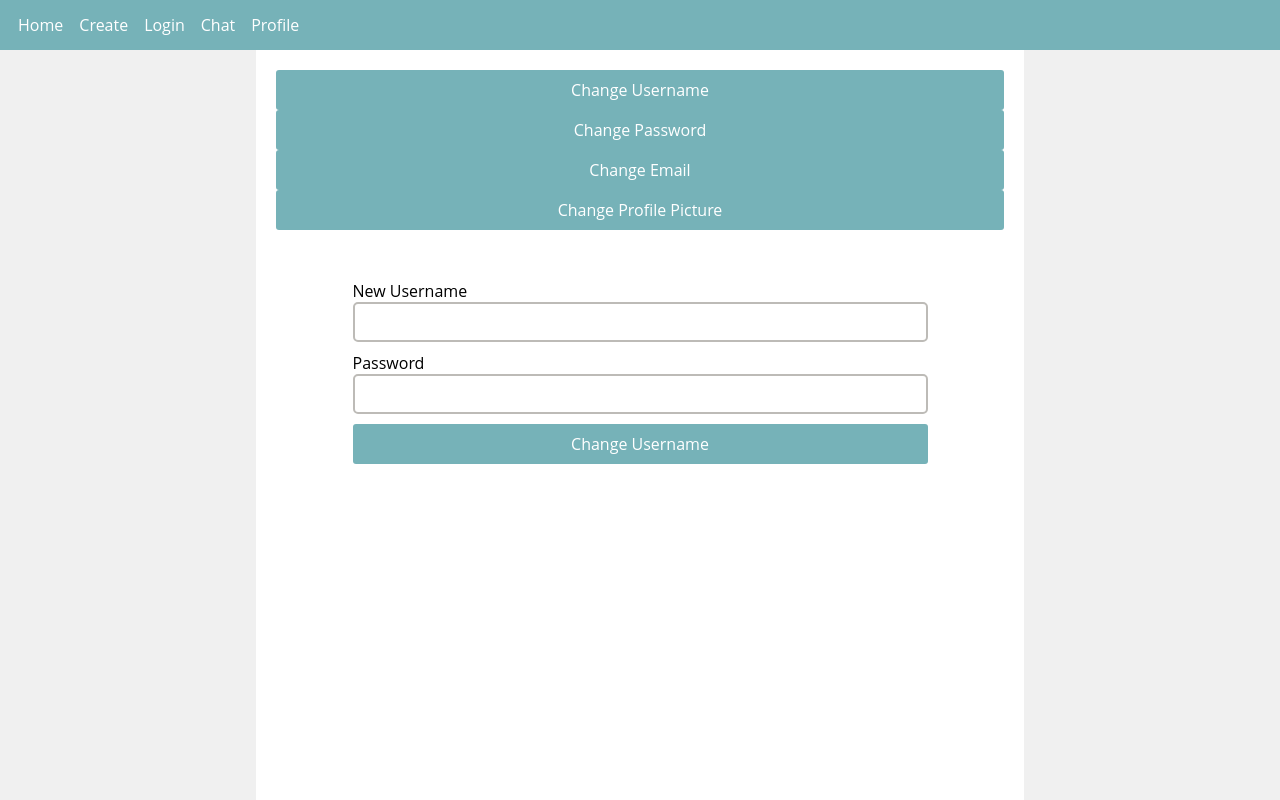
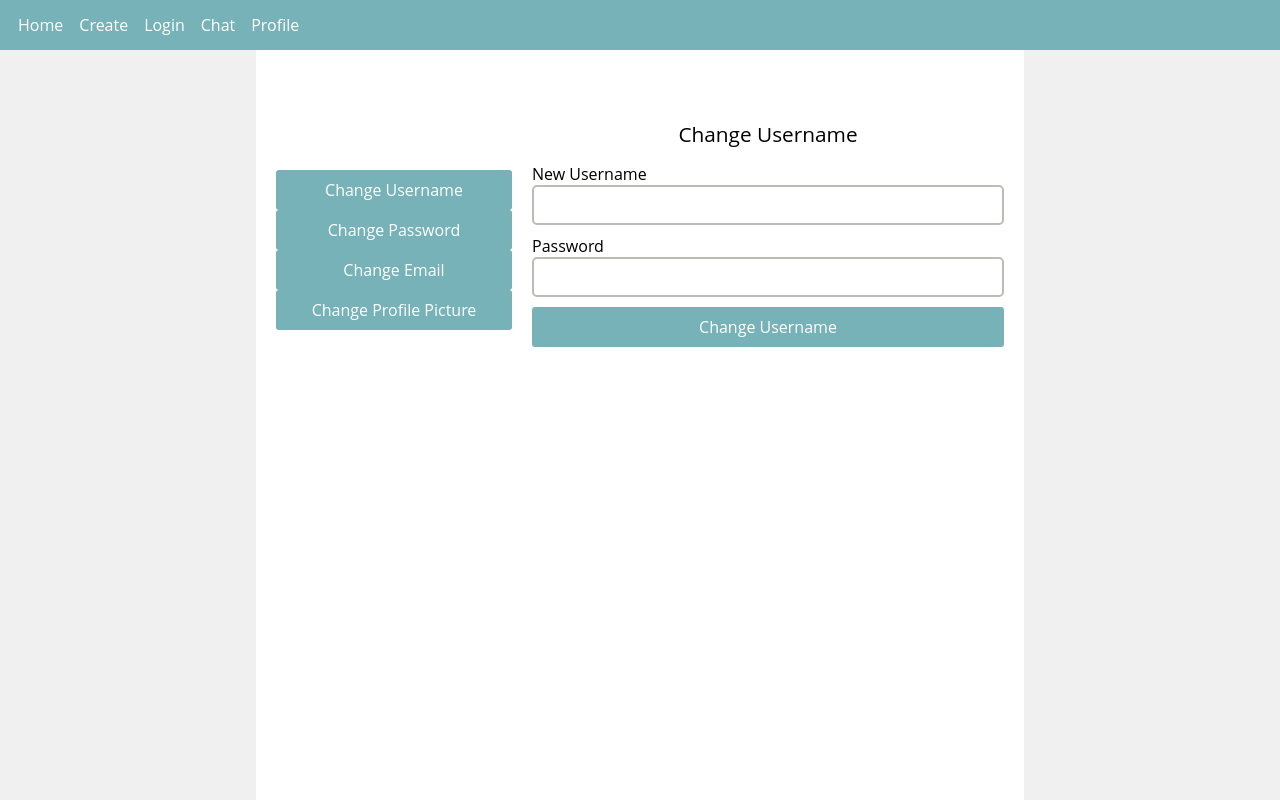
Before and after one commit to SimonZhao7/Blog-Page-React, a React (Create React App) app: page /settings in a window 1280 px wide. Built offline with nearby package versions, Linux system fonts and the light colour scheme.

Commit message:
UserSettings & Updated Error Component to Message

```diff
--- a/src/GlobalStyle.js
+++ b/src/GlobalStyle.js
@@ -44,11 +44,12 @@ export const ContentWrapper = styled.div`
     width: 100%;
     height: 100%;
     background: white;
-    padding: 20px;
+    padding: 10px;
     margin: auto;
 
     @media screen and (min-width: 768px) {
         width: 70%;
+        padding: 20px;
     }
 
     @media screen and (min-width: 1200px) {
@@ -113,6 +114,7 @@ export const Button = styled.button`
     border-radius: 3px;
     font-size: var(--fontReg);
     transition: background-color 0.25s;
+    ${props => props.extraStyle && props.extraStyle}
 
     display: flex;
     align-items: center;
--- a/src/components/Error/Error.styles.js
+++ b/src/components/Message/Message.styles.js
@@ -13,8 +13,8 @@ export const Wrapper = styled.ul`
 
 export const Alert = styled.div`
     width: 100%;
-    color: #721c24;
-    background: #f2dede;
+    color: ${props => props.type === 'error' ? '#721c24' : '#0f5132'};
+    background: ${props => props.type === 'error' ? '#f2dede' : '#d1e7dd'};
     padding: 15px;
     border-radius: 5px;
     margin-bottom: 10px;
--- /dev/null
+++ b/src/components/Message/index.js
@@ -0,0 +1,22 @@
+import React from 'react';
+import { Alert, Wrapper } from './Message.styles';
+
+
+const Message = ({ type, errors, message, nonField }) => (
+    <>
+    {errors &&
+        errors.map((error, index) => {
+            if (nonField) {
+                return <Alert key={index} type='error'>{error}</Alert>
+            } else {
+                return <Wrapper key={index}>* {error}</Wrapper>
+            }
+        }
+    )}
+    {message &&
+        <Alert type={type}>{message}</Alert>
+    }
+    </>
+)
+
+export default Message
--- a/src/context.js
+++ b/src/context.js
@@ -49,6 +49,7 @@ export const AppProvider = ({ children }) => {
                 closeSidebar,
                 handleSetUser,
                 removeUser,
+                handleFetchUser,
             }}>
             {children}
         </AppContext.Provider>
--- a/src/pages/Login/index.js
+++ b/src/pages/Login/index.js
@@ -1,7 +1,7 @@
 import React, { useState } from "react";
 import { Navigate } from "react-router-dom";
 import { useAppContext } from "../../context";
-import Error from "../../components/Error";
+import Message from "../../components/Message";
 import { Form, Button, FullWrapper } from '../../GlobalStyle';
 
 
@@ -48,7 +48,7 @@ const Login = () => {
         <FullWrapper>
             <Form onSubmit={handleSubmit}>
                 <legend>Login</legend>
-                <Error errors={errors.non_field_errors} nonField={true}/>
+                <Message errors={errors.non_field_errors} nonField={true}/>
                 <label>Username</label>
                 <input type='text' name='username' onChange={handleChange} required/>
                 <label>Password</label>
--- a/src/pages/Profile/Profile.styles.js
+++ b/src/pages/Profile/Profile.styles.js
@@ -8,6 +8,8 @@ export const UserContent = styled.div`
     img {
         width: 150px;
         height: 150px;
+        aspect-ratio: 1 / 1;
+        object-fit: cover;
         border-radius: 50%;
         border: var(--lightBlue) 2px solid;
 
--- /dev/null
+++ b/src/pages/UserSettings/UserSettings.styles.js
@@ -0,0 +1,56 @@
+import styled from 'styled-components';
+
+
+export const SettingsContent = styled.div`
+    display: block;
+    padding: 0;
+
+    form {
+        padding: 0;
+    }
+
+    legend {
+        font-size: 1.2rem;
+    }
+
+    @media screen and (min-width: 768px) {
+        width: 100%;
+        height: 100%;
+        display: flex;
+        gap: 20px;
+
+        form {
+            padding-top: 50px;
+            flex: 2;
+        }
+
+        button {
+            font-size: var(--fontSmall);
+        }
+
+        legend {
+            font-size: 1.2rem;
+        }
+    }
+
+    @media screen and (min-width: 1000px) {
+        button {
+            font-size: var(--fontReg);
+        }
+    }
+
+    @media screen and (min-width: 1200px) {
+        legend {
+            font-size: 1.3rem;
+        }
+    }
+`
+
+export const ButtonsWrapper = styled.div`
+    flex: 1;
+    padding: 100px 0 0 0;
+
+    @media screen and (max-width: 768px) {
+        padding: 0 0 10px 0;
+    }
+`
--- a/src/pages/UserSettings/index.js
+++ b/src/pages/UserSettings/index.js
@@ -1,52 +1,132 @@
 import React, { useState, useRef } from 'react';
+import { useAppContext } from '../../context';
+import Message from '../../components/Message';
 import { ContentWrapper, Form, Button } from '../../GlobalStyle';
+import { SettingsContent, ButtonsWrapper } from './UserSettings.styles';
 
 
 const UserSettings = () => {
-    const [type, setType] = useState('changeUsername')
+    const { user, token, handleFetchUser } = useAppContext()
+    const [formData, setFormData] = useState({})
+    const [errors, setErrors] = useState([])
+    const [message, setMessage] = useState('')
+    const [type, setType] = useState('change_username')
     const fileRef = useRef(null)
+
+    const handleChange = (event) => {
+        setFormData({
+            ...formData,
+            [event.target.name]: event.target.type === 'file' ? event.target.files[0] : event.target.value,
+        })
+        console.log(formData)
+    }
+
+    const handleSetType = (type) => {
+        setType(type)
+        setFormData({})
+        setErrors([])
+        setMessage()
+    }
+
+    const handleSubmit = async (e) => {
+        const submitData = new FormData()
+        Object.keys(formData).map(key => (
+            submitData.append(key, formData[key])
+        ))
+
+        e.preventDefault()
+
+        try {
+            const response = await fetch(`http://127.0.0.1:8000/api/CustomUserAPI/${user.id}/type=${type}/`, {
+                method: 'PUT',
+                headers: {
+                    Authorization: `Token ${token}`,
+                },
+                body: submitData
+            })
+            const data = await response.json()
+            if (response.status >= 200 && response.status <= 299) {
+                handleFetchUser(token)
+                setErrors([])
+                console.log(type)
+                switch (type) {
+                    case 'change_email':
+                        setMessage('You have successfully changed your email')
+                        break;
+                    case 'change_password':
+                        setMessage('You have successfully changed your password')
+                        break;
+                    case 'change_profile_picture':
+                        setMessage('You have successfully changed your profile picture')
+                        break;
+                    default:
+                        setMessage('You have successfully changed your username')
+                        break;
+                }
+            } else {
+                setErrors(data.non_field_errors)
+                setMessage()
+            }
+        } catch (error) {
+            console.log(error)
+        }
+    }
 
     const renderForm = (type) => {
         switch (type) {
-            case 'changeEmail':
+            case 'change_email':
                 return (
-                    <Form>
+                    <Form onSubmit={handleSubmit}>
+                        <legend>Change Email</legend>
+                        <Message errors={errors} nonField={true} />
+                        <Message message={message} nonField={true} />
                         <label>New Email</label>
-                        <input type='text' name='newEmail' required/>
+                        <input type='text' name='email' onChange={handleChange} required/>
                         <label>Password</label>
-                        <input type='password' name='password' required/>
-                        <Button>Change Email</Button>
+                        <input type='password' name='password' onChange={handleChange} required/>
+                        <Button type='submit'>Change Email</Button>
                     </Form>
                 )
-            case 'changePassword':
+            case 'change_password':
                 return (
-                    <Form>
+                    <Form onSubmit={handleSubmit}>
+                        <legend>Change Password</legend>
+                        <Message errors={errors} nonField={true} />
+                        <Message message={message} nonField={true} />
                         <label>Current Password</label>
-                        <input type='text' name='password' required/>
+                        <input type='password' name='password' onChange={handleChange} required/>
                         <label>New Password</label>
-                        <input type='password' name='newPassword' required/>
+                        <input type='password' name='new_password' onChange={handleChange} required/>
                         <label>Confirm New Password</label>
-                        <input type='password' name='newPassword2' required/>
-                        <Button>Change Password</Button>
+                        <input type='password' name='confirm_password' onChange={handleChange} required/>
+                        <Button type='submit'>Change Password</Button>
                     </Form>
                 )
-            case 'changeProfilePicture':
+            case 'change_profile_picture':
                 return (
-                    <Form>
+                    <Form onSubmit={handleSubmit} method='PUT' encType='multipart/form-data'>
+                        <legend>Change Profile Picture</legend>
+                        <Message errors={errors} nonField={true} />
+                        <Message message={message} nonField={true} />
                         <label>New Profile Picture</label>
-                        <Button onClick={() => fileRef.current.click()}>Choose File</Button>
-                        <input type='file' name='profilePicture' ref={fileRef} required/>
-                        <Button>Change Profile Picture</Button>
+                        <Button type='button' onClick={() => fileRef.current.click()} extraStyle={'margin-bottom: 10px;'}>Choose File</Button>
+                        <input type='file' name='profile_picture' ref={fileRef} onChange={handleChange} required/>
+                        <label>Password</label>
+                        <input type='password' name='password' onChange={handleChange} required/>
+                        <Button type='submit'>Change Profile Picture</Button>
                     </Form>
                 )
-            default: // changeUsername
+            default: // change_username
                 return (
-                    <Form>
+                    <Form onSubmit={handleSubmit}>
+                        <legend>Change Username</legend>
+                        <Message errors={errors} nonField={true} />
+                        <Message message={message} nonField={true} />
                         <label>New Username</label>
-                        <input type='text' name='newUsername' required/>
+                        <input type='text' name='username' onChange={handleChange} required/>
                         <label>Password</label>
-                        <input type='password' name='password' required/>
-                        <Button>Change Username</Button>
+                        <input type='password' name='password' onChange={handleChange} required/>
+                        <Button type='submit'>Change Username</Button>
                     </Form>
                 )
         }
@@ -54,13 +134,16 @@ const UserSettings = () => {
 
     return (
         <ContentWrapper>
-            <div>
-                <Button onClick={() => setType('changeUsername')}>Change Username</Button>
-                <Button onClick={() => setType('changePassword')}>Change Password</Button>
-                <Button onClick={() => setType('changeEmail')}>Change Email</Button>
-                <Button onClick={() => setType('changeProfilePicture')}>Change Profile Picture</Button>
-            </div>
-            {renderForm(type)}
+            <SettingsContent>
+                <ButtonsWrapper>
+                    <Button onClick={() => handleSetType('change_username')}>Change Username</Button>
+                    <Button onClick={() => handleSetType('change_password')}>Change Password</Button>
+                    <Button onClick={() => handleSetType('change_email')}>Change Email</Button>
+                    <Button onClick={() => handleSetType('change_profile_picture')}>Change Profile Picture</Button>
+                </ButtonsWrapper>
+                {renderForm(type)}
+            </SettingsContent>
+
         </ContentWrapper>
     )
 }
```
Also changed, not shown: src/components/Error/index.js (deleted, +0 -19 lines), src/pages/Register/index.js (+6 -6 lines).
